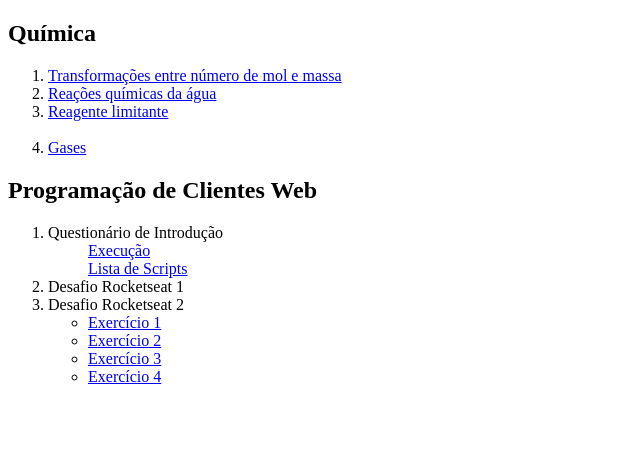
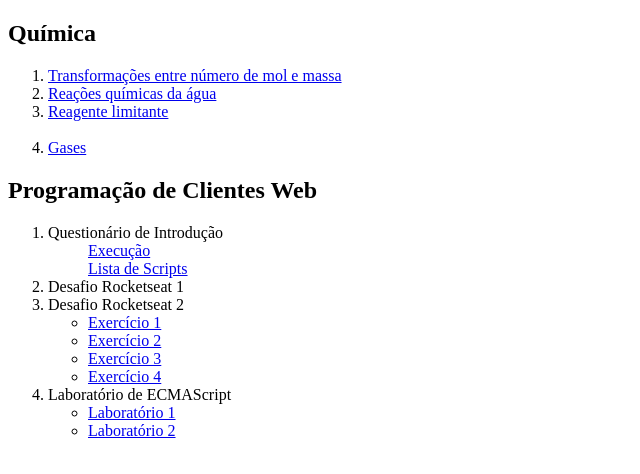
Before and after one commit to dgneves/dgneves.github.io, a plain HTML site: page index.html in a window 1280 px wide. Shown: the whole page, without its empty margins (0-640 px from the left). Drawn offline with Linux system fonts and the light colour scheme.

Commit message:
update ecma

```diff
--- a/index.html
+++ b/index.html
@@ -28,6 +28,12 @@
 				<li><a href="./rocketseat/manipulandoDOM/exercicio4.html">Exercício 4</a></li>
 			</ul>
 		</li>
+		<li>Laboratório de ECMAScript
+			<ul>
+				<li><a href="./ecmascript/laboratorio_ecmascript.html">Laboratório 1</a></li>
+				<li><a href="./ecmascript/laboratorio_ecmascript.html">Laboratório 2</a></li>
+			</ul>
+		</li>
 	</ol>
 </body>
 </html>
```
